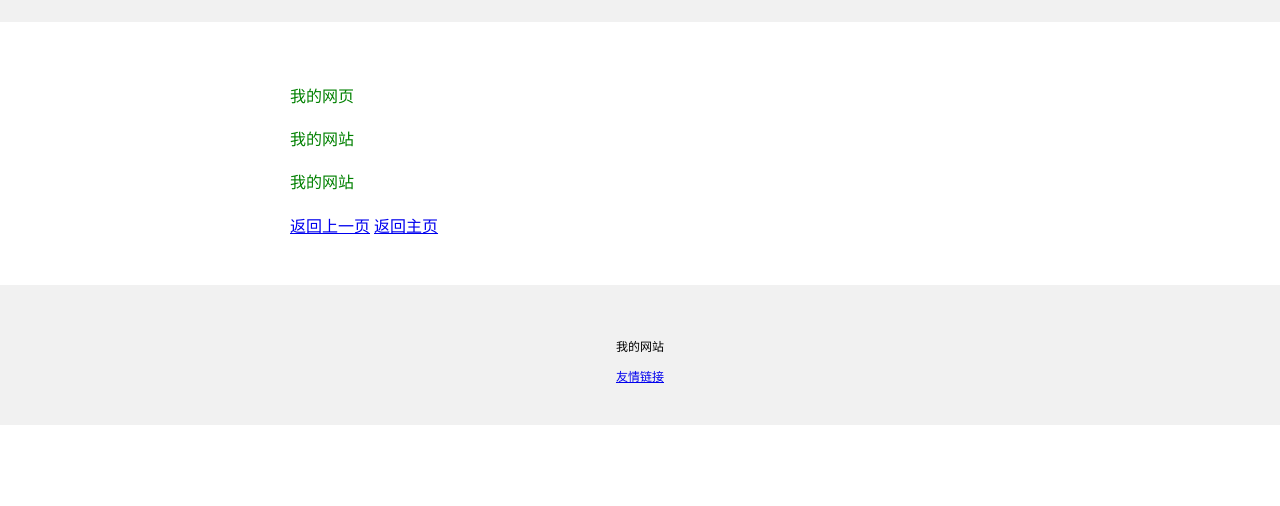
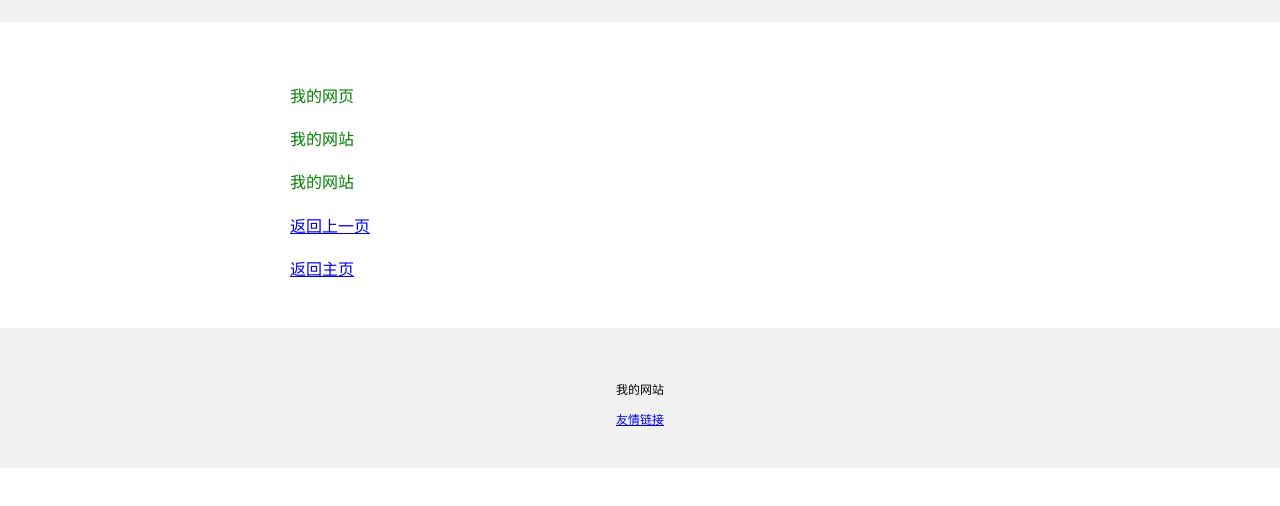
Before and after one commit to cluad/myFirstWebsite, a plain HTML site: page 1.3 homework.html in a window 1280 px wide. Shown: the part 142-648 px from the top of the page. Drawn offline with Linux system fonts and the light colour scheme.

Commit message:
1.3 add homework adjust

```diff
--- a/1.3 homework.html
+++ b/1.3 homework.html
@@ -39,7 +39,7 @@
       <p>我的网页</p>
       <p>我的网站</p>
       <p>我的网站</p>
-      <a href="./1.3 first web in 10mins.html">返回上一页</a>
+      <p><a href="./1.3 first web in 10mins.html">返回上一页</a></p>
       <a href="./index.html">返回主页</a>
     </div>
     <div
```
